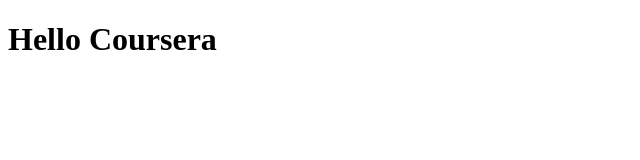
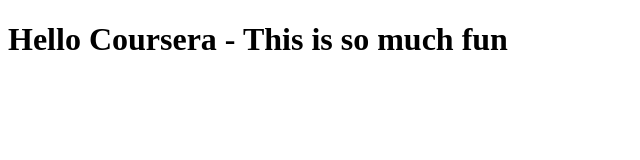
Before and after one commit to obateezel/coursera-ng1, a plain HTML site: page index.html in a window 1280 px wide. Shown: the whole page, without its empty margins (0-640 px from the left). Drawn offline with Linux system fonts and the light colour scheme.

Commit message:
next version of web file

```diff
--- a/index.html
+++ b/index.html
@@ -5,5 +5,5 @@
 		<title>Hello Coursera</title>
 	</head>
 	<body>
-		<h1>Hello Coursera</h1>
+		<h1>Hello Coursera - This is so much fun</h1>
 	</body>
```
